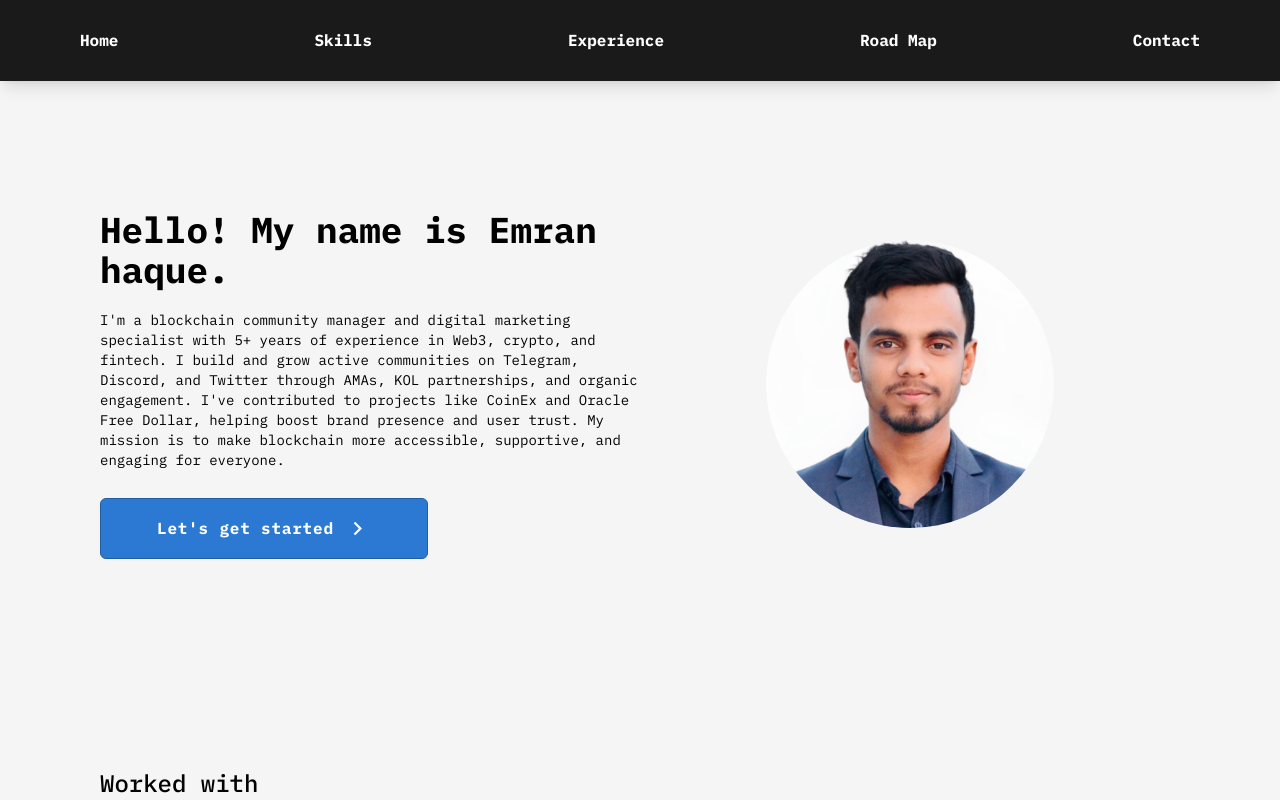
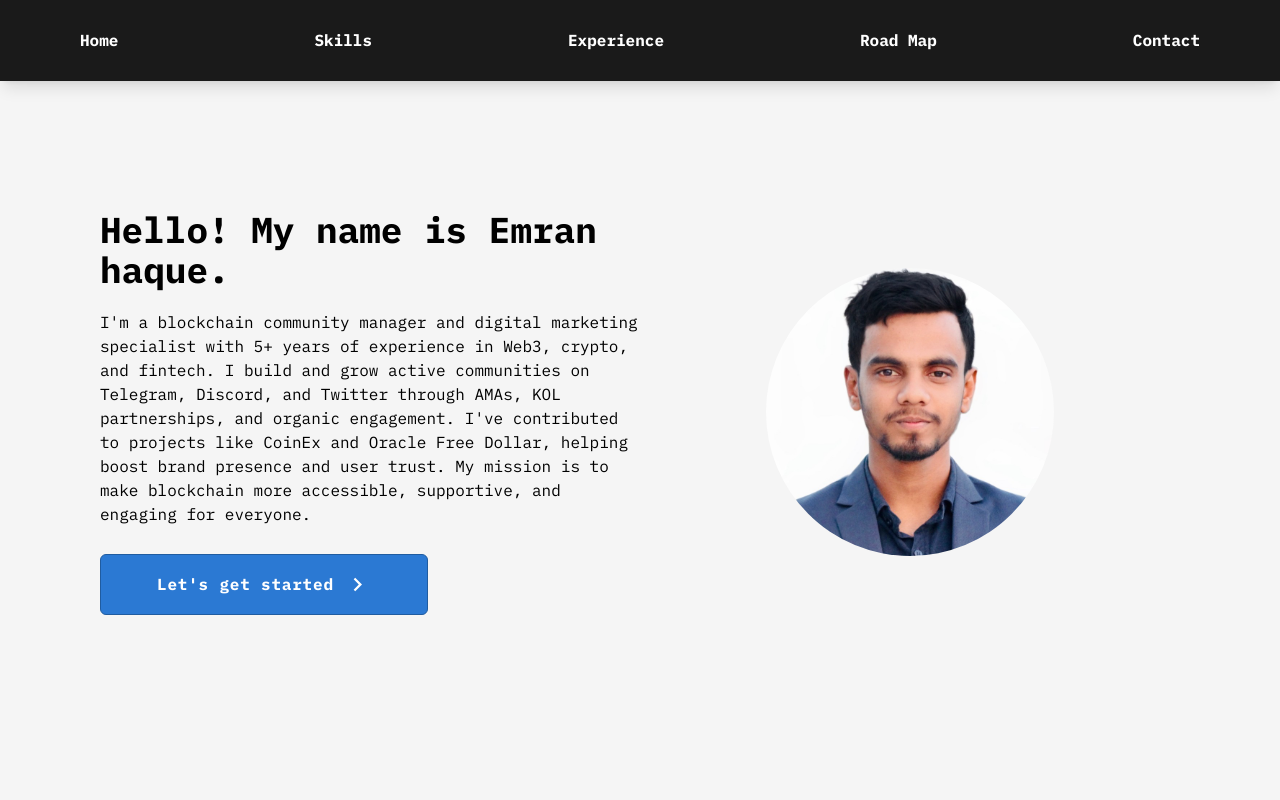
Before and after one commit to Emranrx02/My_Portfolio, a Next.js app: page / in a window 1280 px wide. Shown: the top 800 px of the page. Built offline with nearby package versions, Linux system fonts and the light colour scheme.

Commit message:
Updated header text

```diff
--- a/components/Header/Header.tsx
+++ b/components/Header/Header.tsx
@@ -20,9 +20,9 @@ export default function HeaderSection() {
             <h1 className=" font-bold mb-5 text-2xl md:text-4xl">
               Hello! My name is Emran haque.
             </h1>
-            <p className="text-sm">
-            I'm a blockchain community manager and digital marketing specialist with 5+ years of experience in Web3, crypto, and fintech. I build and grow active communities on Telegram, Discord, and Twitter through AMAs, KOL partnerships, and organic engagement. I've contributed to projects like CoinEx and Oracle Free Dollar, helping boost brand presence and user trust. My mission is to make blockchain more accessible, supportive, and engaging for everyone.
-            </p>
+            <p>
+  {"I'm a blockchain community manager and digital marketing specialist with 5+ years of experience in Web3, crypto, and fintech. I build and grow active communities on Telegram, Discord, and Twitter through AMAs, KOL partnerships, and organic engagement. I've contributed to projects like CoinEx and Oracle Free Dollar, helping boost brand presence and user trust. My mission is to make blockchain more accessible, supportive, and engaging for everyone."}
+</p>
             <Link
               href={"https://t.me/emranrx"}
               target="_blank"
```
